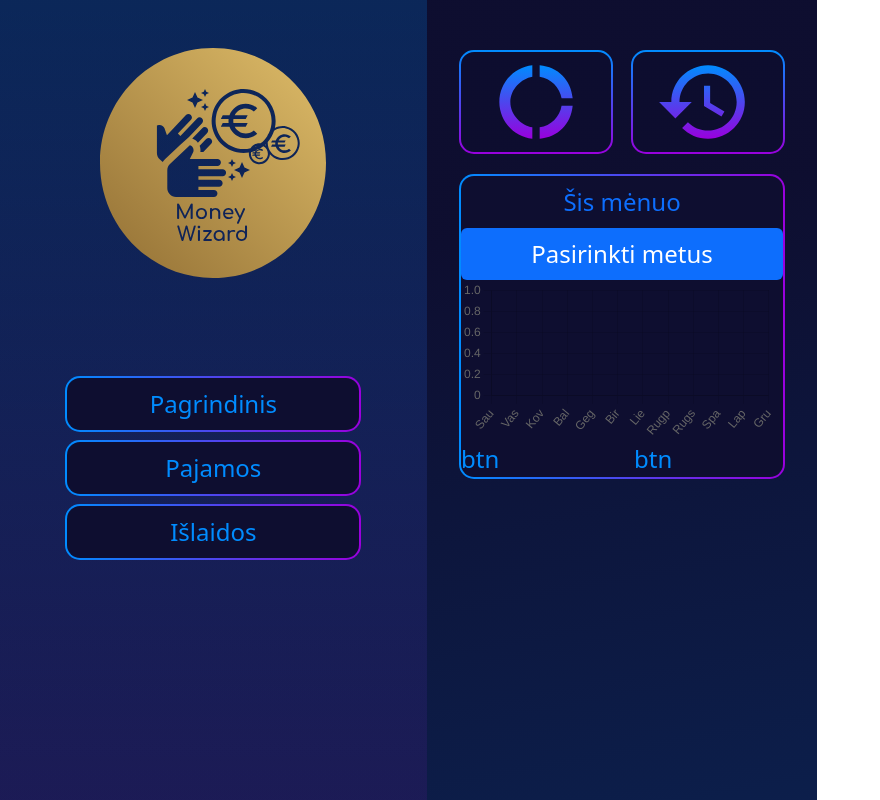
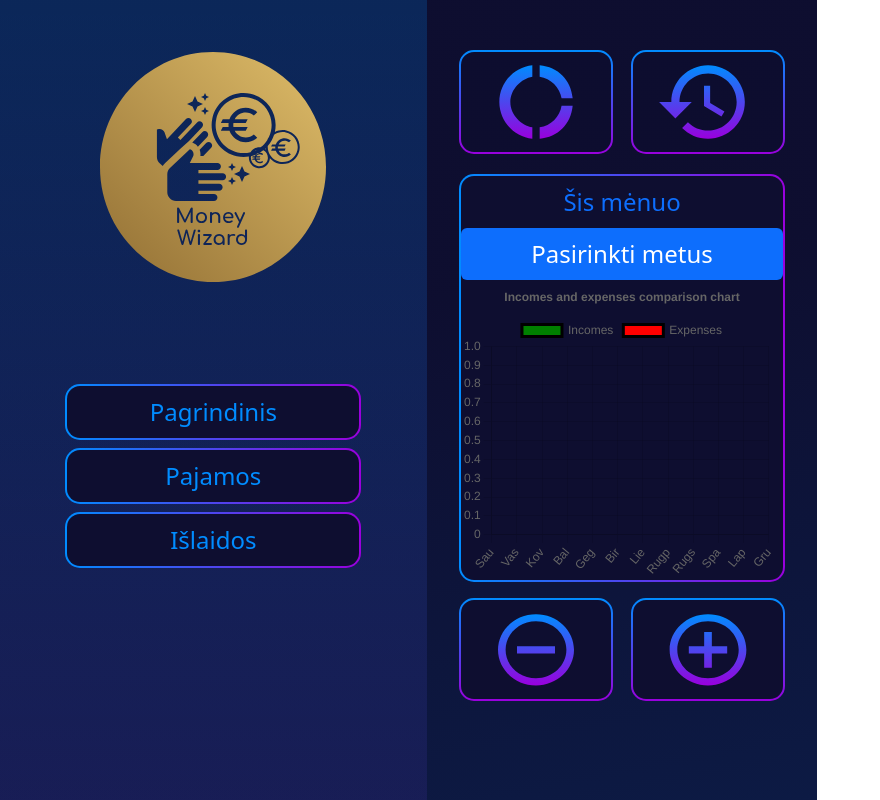
Before and after one commit to ZiGreed/P.B.A.A.SpringProject2023, a React (Vite) app: page /dashboard in a window 1280 px wide. Both pictures are taken after a click on the tab "Pasirinkti metus". Shown: the top 800 px of the page, without its empty margins (0-880 px from the left). Built offline with nearby package versions, Linux system fonts and the light colour scheme; no server answers.

Commit message:
MW-15 Change diagram library, padding fixes

```diff
--- a/src/components/Dashboard.jsx
+++ b/src/components/Dashboard.jsx
@@ -1,6 +1,6 @@
 //VISAS DASHBOARD, KURIAME YRA GRAFIKAS IR PIRKIMU ISTORIJA
-import { Row, Col, Container, Tab, Tabs } from "react-bootstrap";
-import { DiagramIcon, HistoryIcon } from "./NavIcons";
+import { Row, Col, Container, Tab, Tabs, Button } from "react-bootstrap";
+import { DiagramIcon, HistoryIcon, ExpenseIcon, IncomeIcon } from "./NavIcons";
 import "bootstrap/dist/css/bootstrap.min.css";
 import YearChart from "./YearChart";
 // import CurrentMonthChart from "./CurrentMonthChart";
@@ -31,10 +31,14 @@ function Dashboard() {
               <YearChart />
             </Tab>
           </Tabs>
-          <Row>
-            <Col>btn</Col>
-            <Col>btn</Col>
-          </Row>
+        </div>
+        <div className="d-flex justify-content-between w-100 pt-3 mx-auto pb-5">
+          <Button className="burger-button">
+            <ExpenseIcon />
+          </Button>
+          <Button className="burger-button">
+            <IncomeIcon />
+          </Button>
         </div>
       </Container>
     </div>
--- a/src/components/MainPage.jsx
+++ b/src/components/MainPage.jsx
@@ -18,13 +18,11 @@ function MainPage() {
 
   return (
     <div className="cntr">
-      <div className="navigation-topbar d-flex flex-row justify-content-between p-10 show-onMobile">
+      <div className="navigation-topbar d-flex flex-row justify-content-between p-1 show-onMobile">
           <Button className="burger-button" onClick={handleShow}>
             <BurgerIcon />
           </Button>
-        <div>
           <NavigationLogo />
-        </div>
       </div>
       <Offcanvas
         show={show}
--- a/src/components/NavIcons.jsx
+++ b/src/components/NavIcons.jsx
@@ -4,6 +4,8 @@ import logout from "./../assets/images/logout.svg";
 import burger from "./../assets/images/burger.svg";
 import diagram from "./../assets/images/diagram.svg"
 import history from "./../assets/images/history.svg"
+import expenseButton from "./../assets/images/expenseButton.svg"
+import incomeButton from "./../assets/images/incomeButton.svg"
 
 export function NavLogoutButton() {
   return (
@@ -23,7 +25,7 @@ export function NavUserLogo() {
 
 export function NavigationLogo() {
   return (
-    <div>
+    <div className="p-1">
       <img src={logo} alt="Logo"></img>
     </div>
   );
@@ -40,3 +42,11 @@ export function DiagramIcon() {
 export function HistoryIcon() {
   return <img src={history} alt="History Icon"></img>
 }
+
+export function ExpenseIcon() {
+  return <img src={expenseButton} alt="Add expense"></img>
+}
+
+export function IncomeIcon() {
+  return <img src={incomeButton} alt="Add income"></img>
+}
--- a/src/components/YearChart.jsx
+++ b/src/components/YearChart.jsx
@@ -7,9 +7,11 @@ import {
   CategoryScale,
   LinearScale,
   PointElement,
+  Legend,
+  Title
 } from "chart.js";
 
-ChartJS.register(LineElement, CategoryScale, LinearScale, PointElement);
+ChartJS.register(LineElement, CategoryScale, LinearScale, PointElement, Legend, Title);
 
 const YearChart = () => {
   const [incomes, setIncomes] = useState([]);
@@ -35,18 +37,32 @@ const YearChart = () => {
     labels,
     datasets: [
       {
-        labels: "Income and expense comparison",
+        label: "Incomes",
         data: transformData(incomes, expenses).map(item => item.income),
-        backgroundColor: "aqua",
+        backgroundColor: "green",
         borderColor: "black",
-        pointBorderColor: "aqua",
+        pointBorderColor: "green",
       },
+      {
+        label: "Expenses",
+        data: transformData(incomes, expenses).map(item => item.expense),
+        backgroundColor: 'red',
+        borderColor: 'black',
+        pointBorderColor: 'red'
+      }
     ],
   };
 
   const options = {
+    maintainAspectRatio : false,
     plugins: {
-      legend: true,
+      legend: {
+        position: 'top',
+      },
+      title: {
+        display: true,
+        text: "Incomes and expenses comparison chart"
+      }
     },
   };
 
@@ -107,8 +123,8 @@ const YearChart = () => {
   }
 
   return (
-    <div>
-      <Line data={incomeData} options={options} className="line-chart"></Line>
+    <div className="line-chart">
+      <Line data={incomeData} options={options}></Line>
     </div>
   );
 };
--- a/src/index.scss
+++ b/src/index.scss
@@ -45,7 +45,7 @@
       rgba(153, 0, 221, 0.1) 100%
     ),
     #0e0e30;
-    min-width: 350px;
+  min-width: 350px;
 }
 
 .navigation-topbar img {
@@ -56,6 +56,11 @@
 .burger-button {
   background-color: transparent;
   border: 0;
+  padding: 0;
+  &:hover {
+    color: linear-gradient(270deg, #9900dd 0%, #008cff 100%);
+    color: #fff;
+  }
 }
 
 //BUGFIX
@@ -88,7 +93,7 @@ main {
       rgba(14, 14, 48, 0.2) 77.77%
     ),
     #0e0e30;
-    min-width: 350px;
+  min-width: 350px;
 }
 
 .diagram-border {
@@ -128,8 +133,15 @@ main {
 .container {
   padding-top: 50px;
   min-width: 350px;
+  min-height: 300px;
 }
 
 .line-chart {
   width: 100%;
+  display: flex;
+  justify-content: center;
+  min-height: 300px;
+  & canvas {
+    height: 100%;
+  }
 }
```
Also changed, not shown: src/assets/images/expenseButton.svg (added), src/assets/images/incomeButton.svg (added).
